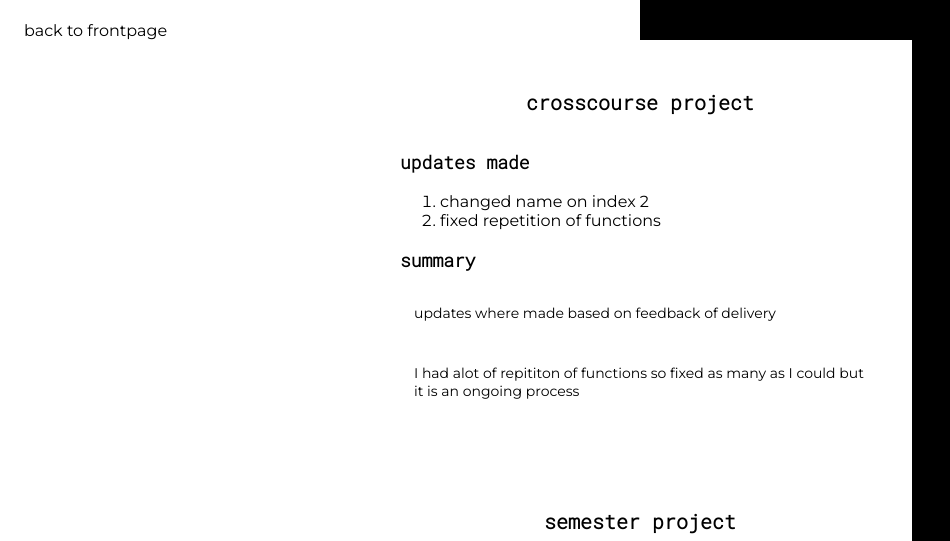
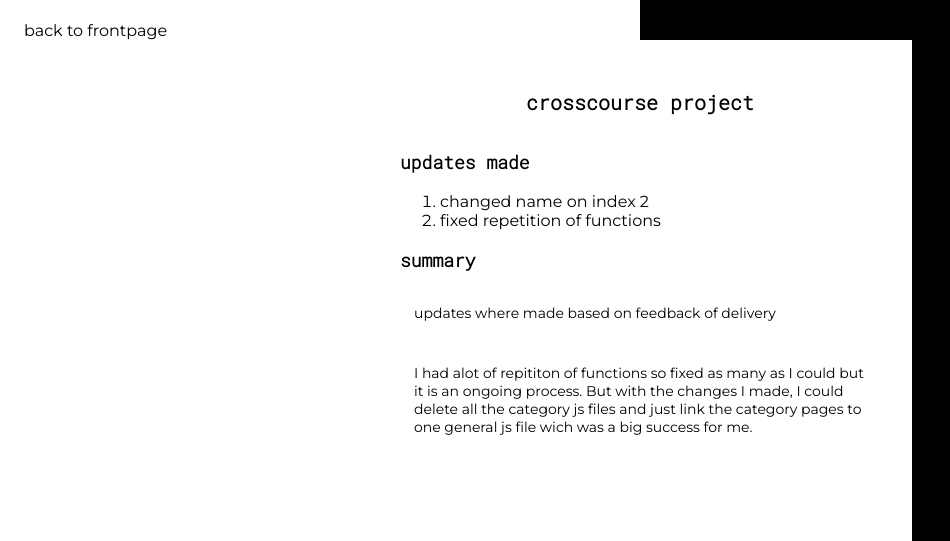
Before and after one commit to Linda-404/portfolio, a plain HTML site: page updates.html in a window 1280 px wide. Shown: the part 157-698 px from the top of the page, without its empty margins (0-950 px from the left). Drawn offline with Linux system fonts and the light colour scheme.

Commit message:
Update updates.html

```diff
--- a/updates.html
+++ b/updates.html
@@ -28,7 +28,8 @@
                         <section>
                             <h3>summary</h3>
                             <p>updates where made based on feedback of delivery</p>
-                            <p>I had alot of repititon of functions so fixed as many as I could but it is an ongoing process</p>
+                            <p>I had alot of repititon of functions so fixed as many as I could but it is an ongoing process.
+                               But with the changes I made, I could delete all the category js files and just link the category pages to one general js file wich was a big success for me.</p>
                         </section>
                     </div>
                 </div>
```
